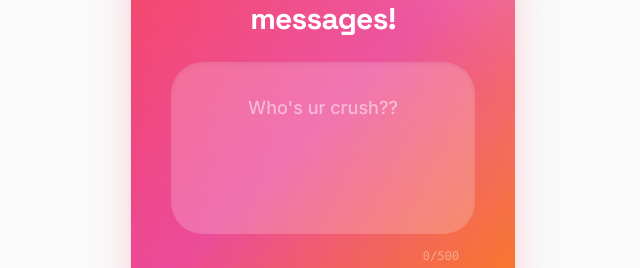
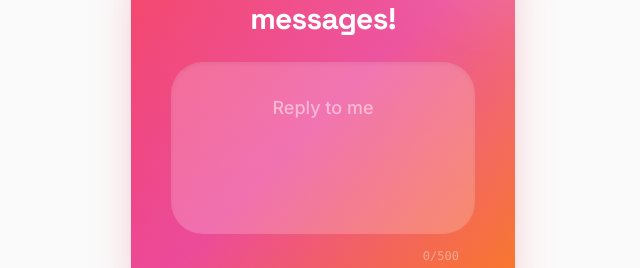
Before and after one commit to ashok135/nglLink, a React (Vite) app: page / in a window 1280 px wide. Shown: the part 245-513 px from the top of the page, without its empty margins (317-957 px from the left). Built offline with nearby package versions, Linux system fonts and the light colour scheme.

Commit message:
Update MessageForm submission parameters

```diff
--- a/src/components/MessageForm.tsx
+++ b/src/components/MessageForm.tsx
@@ -60,7 +60,7 @@ export const MessageForm: React.FC<MessageFormProps> = ({ onSubmit, loading }) =
             value={message}
             onChange={handleMessageChange}
             disabled={loading}
-            placeholder="Who's ur crush??"
+            placeholder="Reply to me"
             rows={4}
             className="w-full px-6 py-8 rounded-[2rem] border-none bg-white/20 placeholder-white/50 text-white text-center text-lg focus:outline-none focus:ring-2 focus:ring-white/30 hover:bg-white/25 transition-all duration-300 disabled:opacity-50 resize-none font-medium leading-normal shadow-inner"
           />
```
